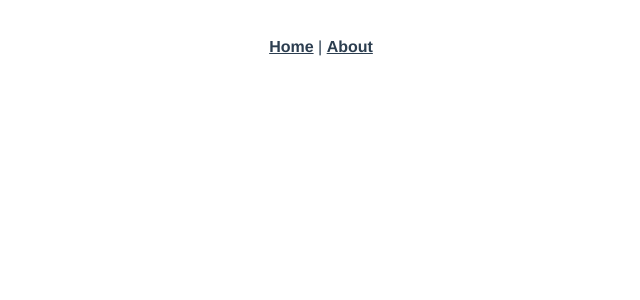
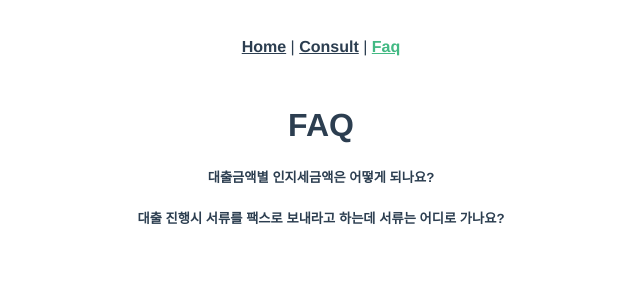
Before and after one commit to BongSeon/finance, a Vue app: page /faq in a window 1280 px wide. Before the commit this address had no page. Shown: the top 300 px of the page, without its empty margins (319-959 px from the left). Built offline with nearby package versions, Linux system fonts and the light colour scheme; data requests are answered from the project's data file.

Commit message:
json-server 연동 및 axios, telegram 메시지 발송 테스트까지

```diff
--- /dev/null
+++ b/data/db.json
@@ -0,0 +1,42 @@
+{
+  "consults": [
+    {
+      "id": 1,
+      "user_name": "김도균",
+      "user_phone": "01012349999",
+      "type": "대출문의",
+      "datetime": "202200109125000"
+    },
+    {
+      "user_name": "김도균",
+      "user_phone": "01012349999",
+      "type": "대출문의",
+      "datetime": "202200109126000",
+      "id": 3
+    },
+    {
+      "user_name": "김도균",
+      "user_phone": "01012349999",
+      "type": "대출문의",
+      "datetime": "202200109126000",
+      "id": 4
+    }
+  ],
+  "faqs": [
+    {
+      "id": 1,
+      "title": "대출금액별 인지세금액은 어떻게 되나요?",
+      "content": "대출금액별 인지세 금액은 아래와 같습니다. * 5천만원 이하 : 없음 * 5천만원 초과 1억원 이하 : 70,000 원 * 1억원 초과 10억원 이하 : 150,000 원 * 10억원 초과 : 350,000 원",
+      "datetime": "202200109125000"
+    },
+    {
+      "id": 2,
+      "title": "대출 진행시 서류를 팩스로 보내라고 하는데 서류는 어디로 가나요?",
+      "content": "SF는 경기도 분당소재 본점에서 근무중이며 보내주신 서류는 대출진행 완료 후 본사 대출서류 담당직원에게 인계됩니다.원",
+      "datetime": "202200109125500"
+    },
+    {
+      "id": 3
+    }
+  ]
+}
--- a/package.json
+++ b/package.json
@@ -4,9 +4,11 @@
   "private": true,
   "scripts": {
     "serve": "vue-cli-service serve",
-    "build": "vue-cli-service build"
+    "build": "vue-cli-service build",
+    "db": "json-server --watch data/db.json"
   },
   "dependencies": {
+    "axios": "^0.24.0",
     "core-js": "^3.6.5",
     "vue": "^3.0.0",
     "vue-router": "^4.0.0-0"
--- a/src/App.vue
+++ b/src/App.vue
@@ -1,7 +1,8 @@
 <template>
   <div id="nav">
     <router-link to="/">Home</router-link> |
-    <router-link to="/about">About</router-link>
+    <router-link to="/consult">Consult</router-link> |
+    <router-link to="/faq">Faq</router-link>
   </div>
   <router-view/>
 </template>
--- /dev/null
+++ b/src/composables/getFaqs.js
@@ -0,0 +1,22 @@
+import { ref } from 'vue'
+import axios from 'axios'
+
+const getFaqs = () => {
+  const faqs = ref([])
+  const error = ref(null)
+
+  const load = async () => {
+    await axios.get('/faqs').then(res => {
+      console.log(res.data)
+      faqs.value = res.data
+    }).catch((error) => {
+      console.log(error)
+      error.value = err.message
+      throw Error('NO faqs AVAILABLE')
+    })
+  }
+
+  return { faqs, error, load }
+}
+
+export default getFaqs
--- /dev/null
+++ b/src/composables/postConsult.js
@@ -0,0 +1,46 @@
+import { ref } from 'vue'
+import axios from 'axios'
+
+const postConsult = () => {
+  const error = ref(null)
+
+  const post = async (message) => {
+    console.log('post호출, massage: ', message)
+    // let postData =
+    // {
+    //   user_name: "김도균",
+    //   user_phone: "01012349999",
+    //   type: "대출문의",
+    //   datetime: "202200109126000"
+    // }
+    let chatData = {
+      chat_id: 1041023086, //1250785916,1041023086,
+      text: message
+    }
+    await axios.post(
+      'https://api.telegram.org/bot5045004073:AAGaNiuup9tlqG06bBtQi_CT4KmNReupT30/sendMessage',
+      chatData
+    ).then(res => {
+      console.log(res.data)
+    }).catch((err) => {
+      console.log(err)
+      throw Error('챗 전송 실패')
+    })
+
+
+    // await axios.post(
+    //   '/consults',
+    //   postData
+    // ).then(res => {
+    //   console.log(res.data)
+    // }).catch((err) => {
+    //   console.log(err)
+    //   error.value = err.message
+    //   throw Error('NO post AVAILABLE')
+    // })
+  }
+
+  return { error, post }
+}
+
+export default postConsult
--- a/src/main.js
+++ b/src/main.js
@@ -2,4 +2,9 @@ import { createApp } from 'vue'
 import App from './App.vue'
 import router from './router'
 
-createApp(App).use(router).mount('#app')
+import axios from 'axios'
+axios.defaults.baseURL = 'http://localhost:3000'
+
+const app = createApp(App)
+app.config.globalProperties.axios = axios
+app.use(router).mount('#app')
--- a/src/router/index.js
+++ b/src/router/index.js
@@ -1,5 +1,7 @@
 import { createRouter, createWebHistory } from 'vue-router'
 import Home from '../views/Home.vue'
+import Consult from '../views/Consult.vue'
+import Faq from '../views/Faq.vue'
 
 const routes = [
   {
@@ -8,12 +10,14 @@ const routes = [
     component: Home
   },
   {
-    path: '/about',
-    name: 'About',
-    // route level code-splitting
-    // this generates a separate chunk (about.[hash].js) for this route
-    // which is lazy-loaded when the route is visited.
-    component: () => import(/* webpackChunkName: "about" */ '../views/About.vue')
+    path: '/consult',
+    name: 'Consult',
+    component: Consult
+  },
+  {
+    path: '/faq',
+    name: 'Faq',
+    component: Faq
   }
 ]
 
--- a/src/views/About.vue
+++ /dev/null
@@ -1,5 +0,0 @@
-<template>
-  <div class="about">
-    <h1>This is an about page</h1>
-  </div>
-</template>
--- /dev/null
+++ b/src/views/Consult.vue
@@ -0,0 +1,26 @@
+<template>
+  <div>
+    <h1>Consult</h1>
+    <button @click="handleSubmit">상담신청</button>
+  </div>
+</template>
+
+<script>
+import { ref } from '@vue/reactivity'
+import postConsult from '../composables/postConsult'
+
+export default {
+  components: { },
+
+  setup() {
+    const { error, post } = postConsult()
+
+    const handleSubmit = async () => {
+      console.log('상담신청이 접수되었습니다.')
+      post('태준빈님의 상담신청이 도착하였습니다. 이 메시지는 뷰에서 보낸 것입니다.')
+    }
+
+    return { handleSubmit }
+  }
+}
+</script>
--- /dev/null
+++ b/src/views/Faq.vue
@@ -0,0 +1,22 @@
+<template>
+  <div>
+    <h1>FAQ</h1>
+    <h5 v-for="faq in faqs" :key="faq.id">{{ faq.title }}</h5>
+  </div>
+</template>
+
+<script>
+import { ref } from '@vue/reactivity'
+import getFaqs from '../composables/getFaqs'
+
+export default {
+  components: {  },
+
+  setup() {
+    const { faqs, error, load } = getFaqs()
+    load()
+
+    return { faqs }
+  }
+}
+</script>
```
Also changed, not shown: 1 other file (tests, documents, lock files or other folders).
